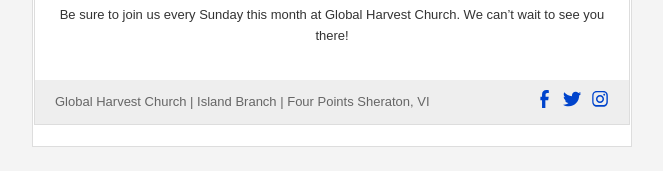
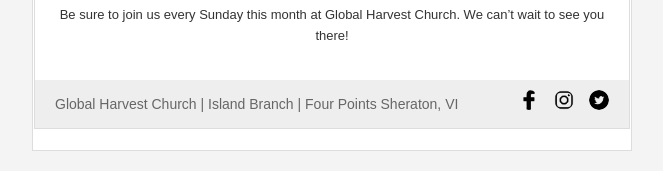
Before and after one commit to KelechiEze/Takeoveremail, a website: page index.html in a window 1280 px wide. Shown: the part 810-981 px from the top of the page, without its empty margins (308-971 px from the left). Drawn offline with Linux system fonts and the light colour scheme.

Commit message:
replaced icons with images and edited font-size for paragraphs

```diff
--- a/index.html
+++ b/index.html
@@ -12,10 +12,6 @@
       margin: 0;
       padding: 0;
       background-color: #f4f4f4;
-    }
-
-    p {
-      font-size: 13px;
     }
 
     table {
@@ -41,6 +37,10 @@
       padding: 10px 0;
     }
 
+    p {
+      font-size: 13px;
+    }
+
     .content {
       padding: 20px;
     }
@@ -56,37 +56,41 @@
 
     .footer {
       background-color: #eeeeee;
+      padding: 10px 20px;
       display: flex;
       justify-content: space-between;
       align-items: center;
-      font-size: 14px;
-      color: #666666;
-      padding: 10px 20px;
     }
 
     .footer p {
       margin: 0;
+      color: #666666;
+      font-size: 14px;
     }
 
     .social-icons {
       display: flex;
-      gap: 10px;
+      justify-content: center;
+      gap: 15px;
     }
 
     .social-icons a {
+      display: inline-block;
       text-decoration: none;
     }
 
-    .social-icons svg {
-      width: 18px;
-      height: 18px;
-      fill: #0044cc;
+     .social-icons img {
+      width: 20px;
+      height: 20px;
+      border-radius: 50%;
       transition: all 0.3s ease;
     }
 
-    .social-icons svg:hover {
-      fill: #ff6600;
+
+    .social-icons img:hover {
+      border-color: #ff6600;
       transform: scale(1.2);
+      box-shadow: 0 4px 8px rgba(0, 0, 0, 0.2);
     }
   </style>
 </head>
@@ -144,20 +148,14 @@
             <td class="footer">
               <p>Global Harvest Church | Island Branch | Four Points Sheraton, VI</p>
               <div class="social-icons">
-                <a href="#" target="_blank" aria-label="Facebook">
-                  <svg xmlns="http://www.w3.org/2000/svg" viewBox="0 0 320 512">
-                    <path d="M279.14 288l14.22-92.66h-88.91v-60.13c0-25.35 12.42-50.06 52.24-50.06h40.42V6.26S260.43 0 225.36 0c-73.22 0-121.36 44.38-121.36 124.72v70.62H56.89V288h47.11v224h94.72V288z"/>
-                  </svg>
+                <a href="#" target="_blank">
+                  <img src="images/faybook.png" alt="Facebook">
                 </a>
-                <a href="#" target="_blank" aria-label="Twitter">
-                  <svg xmlns="http://www.w3.org/2000/svg" viewBox="0 0 512 512">
-                    <path d="M459.37 151.716c.325 4.548 .325 9.097 .325 13.645 0 138.72-105.583 298.558-298.558 298.558-59.452 0-114.68-17.219-161.137-47.106 8.447.974 16.568 1.299 25.34 1.299 49.055 0 94.213-16.568 130.274-44.832-46.132-.975-84.792-31.188-98.112-72.772 6.498.975 12.995 1.624 19.818 1.624 9.421 0 18.843-1.299 27.614-3.573-48.081-9.747-84.143-51.98-84.143-103.001v-1.299c14.182 7.797 30.213 12.67 47.431 13.319-28.264-18.843-46.781-51.005-46.781-87.391 0-19.492 5.197-37.36 14.51-52.954 52.954 64.579 132.274 107.502 221.458 112.155-1.624-7.797-2.599-15.918-2.599-24.04 0-57.502 46.782-104.283 104.284-104.283 30.213 0 57.503 12.67 76.67 33.137 23.715-4.548 46.456-13.319 66.599-25.34-7.798 24.366-24.366 44.833-46.132 57.503 21.117-2.274 41.584-8.122 60.426-16.243-14.51 20.791-32.77 39.308-53.781 54.253z"/>
-                  </svg>
+                <a href="#" target="_blank">
+                  <img src="images/ig.png" alt="Instagram">
                 </a>
-                <a href="#" target="_blank" aria-label="Instagram">
-                  <svg xmlns="http://www.w3.org/2000/svg" viewBox="0 0 448 512">
-                    <path d="M224.1 141c-63.6 0-114.9 51.3-114.9 114.9s51.3 114.9 114.9 114.9 114.9-51.3 114.9-114.9-51.3-114.9-114.9-114.9zm0 186.6c-39.7 0-71.7-32-71.7-71.7s32-71.7 71.7-71.7 71.7 32 71.7 71.7-32 71.7-71.7 71.7zm146.4-194.3c0 14.9-12.1 27-27 27s-27-12.1-27-27 12.1-27 27-27 27 12.1 27 27zm76.1 27.2c-1.7-35.3-9.9-66.7-36.1-93.1-26.2-26.2-57.7-34.4-93.1-36.1-36.7-2.1-147.3-2.1-184 0-35.3 1.7-66.7 9.9-93.1 36.1-26.2 26.2-34.4 57.7-36.1 93.1-2.1 36.7-2.1 147.3 0 184 1.7 35.3 9.9 66.7 36.1 93.1 26.2 26.2 57.7 34.4 93.1 36.1 36.7 2.1 147.3 2.1 184 0 35.3-1.7 66.7-9.9 93.1-36.1 26.2-26.2 34.4-57.7 36.1-93.1 2.1-36.7 2.1-147.3 0-184zm-48.8 217.5c-7.8 19.6-22.9 34.6-42.5 42.5-29.5 11.7-99.5 9-132.2 9s-102.7 2.6-132.2-9c-19.6-7.8-34.6-22.9-42.5-42.5-11.7-29.5-9-99.5-9-132.2s-2.6-102.7 9-132.2c7.8-19.6 22.9-34.6 42.5-42.5 29.5-11.7 99.5-9 132.2-9s102.7-2.6 132.2 9c19.6 7.8 34.6 22.9 42.5 42.5 11.7 29.5 9 99.5 9 132.2s2.6 102.7-9 132.2z"/>
-                  </svg>
+                <a href="#" target="_blank">
+                  <img src="images/twittwit.png" alt="Twitter">
                 </a>
               </div>
             </td>
```
Also changed, not shown: images/faybook.png (added), images/ig.png (added), images/twittwit.png (added).
